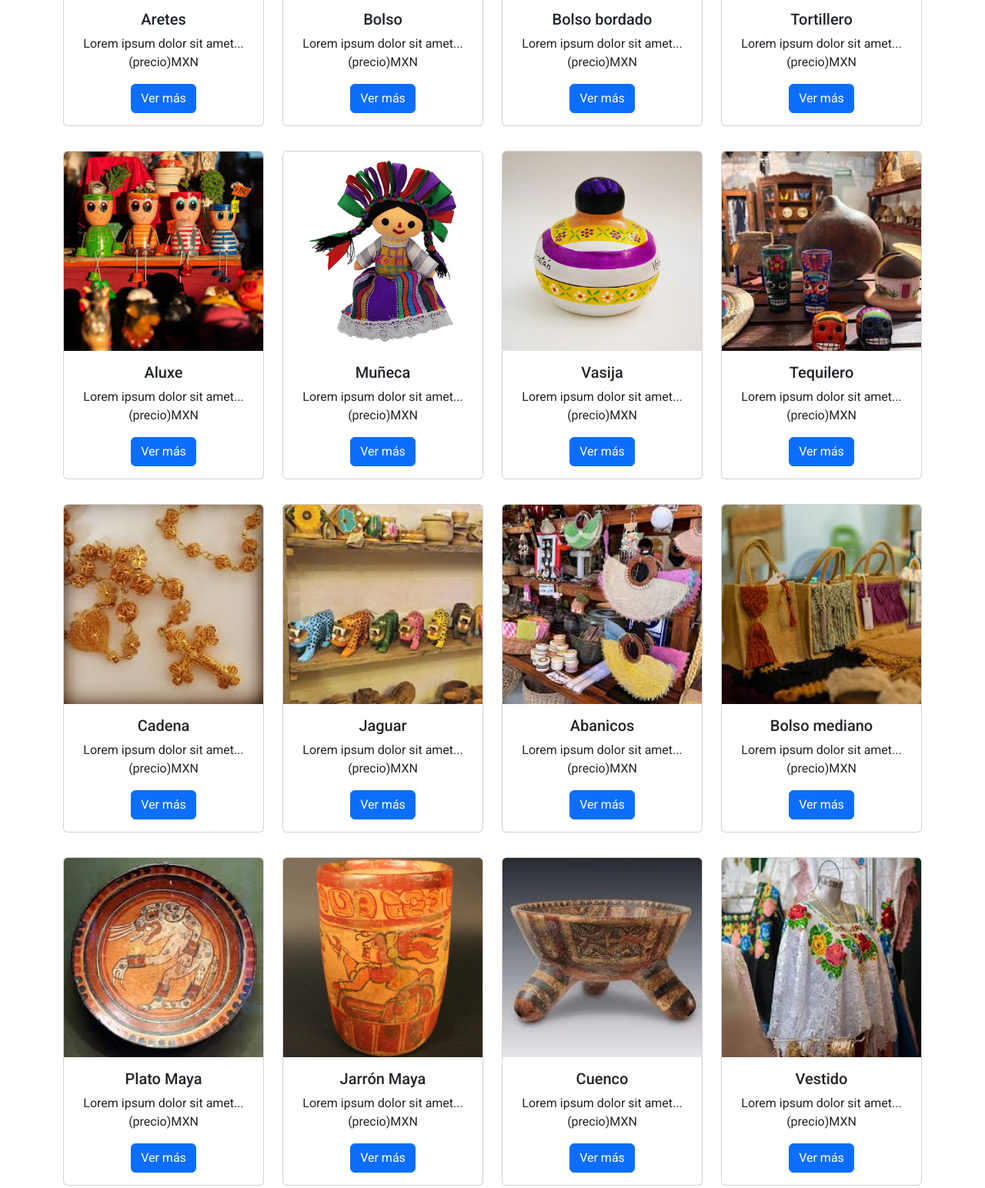
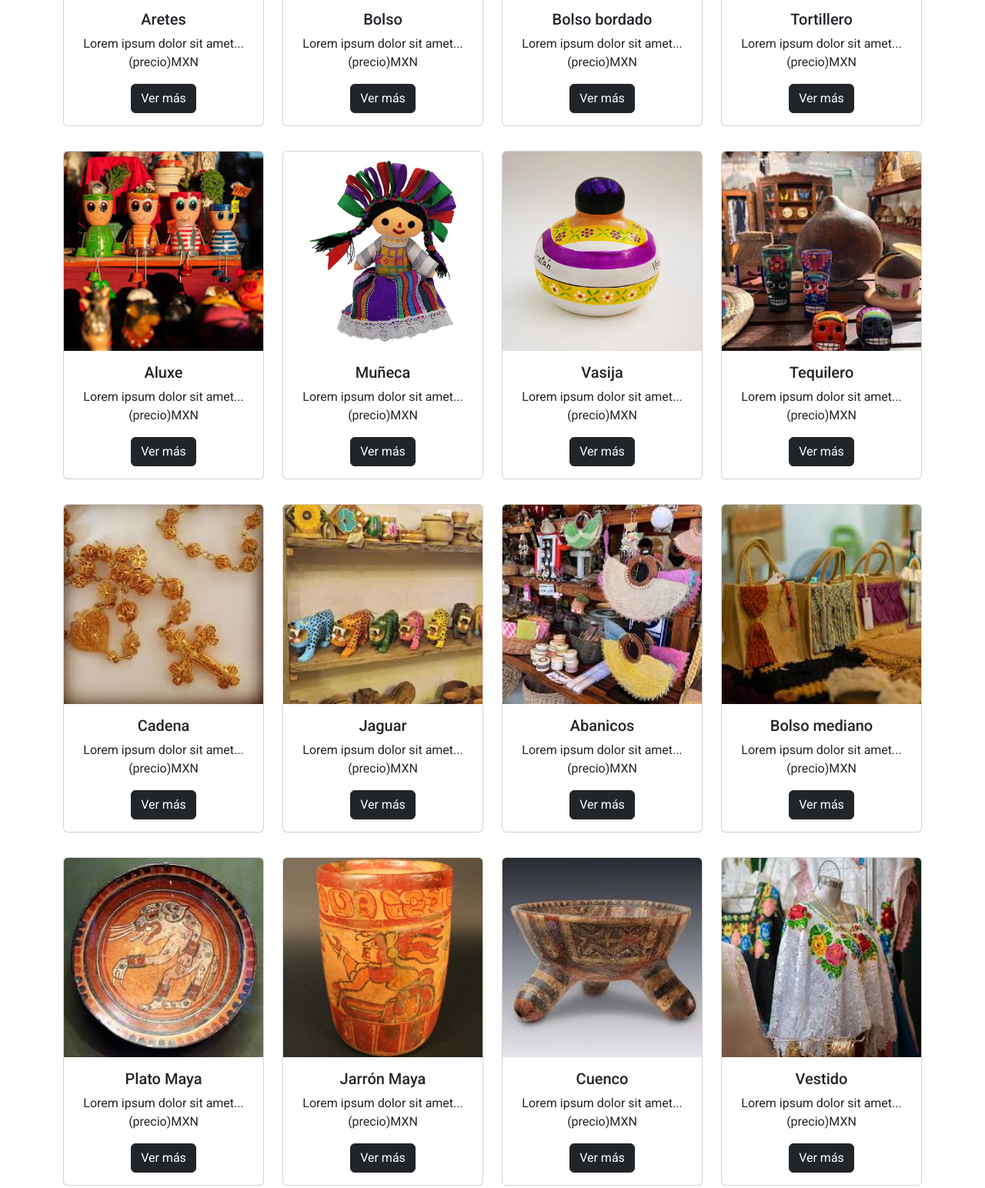
Before and after one commit to PaoloDuenas/Parcial1-PaoloDuenas, a plain HTML site: page pages/shop.html in a window 1280 px wide. Shown: the part 721-2265 px from the top of the page at 77% size. Drawn offline with nearby package versions, Linux system fonts and the light colour scheme; a web font is replaced by a local one.

Commit message:
Quick fixes

```diff
--- a/pages/shop.html
+++ b/pages/shop.html
@@ -81,7 +81,7 @@
                     <div class="card-body text-center">
                         <h5 class="card-title">Aretes</h5>
                         <p class="card-text">Lorem ipsum dolor sit amet... (precio)MXN</p>
-                        <a href="#" class="btn btn-primary">Ver más</a>
+                        <a href="#" class="btn btn-dark">Ver más</a>
                     </div>
                 </div>
             </div>
@@ -92,7 +92,7 @@
                     <div class="card-body text-center">
                         <h5 class="card-title">Bolso</h5>
                         <p class="card-text">Lorem ipsum dolor sit amet... (precio)MXN</p>
-                        <a href="#" class="btn btn-primary">Ver más</a>
+                        <a href="#" class="btn btn-dark">Ver más</a>
                     </div>
                 </div>
             </div>
@@ -103,7 +103,7 @@
                     <div class="card-body text-center">
                         <h5 class="card-title">Bolso bordado</h5>
                         <p class="card-text">Lorem ipsum dolor sit amet... (precio)MXN</p>
-                        <a href="#" class="btn btn-primary">Ver más</a>
+                        <a href="#" class="btn btn-dark">Ver más</a>
                     </div>
                 </div>
             </div>
@@ -114,7 +114,7 @@
                     <div class="card-body text-center">
                         <h5 class="card-title">Tortillero</h5>
                         <p class="card-text">Lorem ipsum dolor sit amet... (precio)MXN</p>
-                        <a href="#" class="btn btn-primary">Ver más</a>
+                        <a href="#" class="btn btn-dark">Ver más</a>
                     </div>
                 </div>
             </div>
@@ -126,7 +126,7 @@
                     <div class="card-body text-center">
                         <h5 class="card-title">Aluxe</h5>
                         <p class="card-text">Lorem ipsum dolor sit amet... (precio)MXN</p>
-                        <a href="#" class="btn btn-primary">Ver más</a>
+                        <a href="#" class="btn btn-dark">Ver más</a>
                     </div>
                 </div>
             </div>
@@ -137,7 +137,7 @@
                     <div class="card-body text-center">
                         <h5 class="card-title">Muñeca</h5>
                         <p class="card-text">Lorem ipsum dolor sit amet... (precio)MXN</p>
-                        <a href="#" class="btn btn-primary">Ver más</a>
+                        <a href="#" class="btn btn-dark">Ver más</a>
                     </div>
                 </div>
             </div>
@@ -148,7 +148,7 @@
                     <div class="card-body text-center">
                         <h5 class="card-title">Vasija</h5>
                         <p class="card-text">Lorem ipsum dolor sit amet... (precio)MXN</p>
-                        <a href="#" class="btn btn-primary">Ver más</a>
+                        <a href="#" class="btn btn-dark">Ver más</a>
                     </div>
                 </div>
             </div>
@@ -159,7 +159,7 @@
                     <div class="card-body text-center">
                         <h5 class="card-title">Tequilero</h5>
                         <p class="card-text">Lorem ipsum dolor sit amet... (precio)MXN</p>
-                        <a href="#" class="btn btn-primary">Ver más</a>
+                        <a href="#" class="btn btn-dark">Ver más</a>
                     </div>
                 </div>
             </div>
@@ -171,7 +171,7 @@
                     <div class="card-body text-center">
                         <h5 class="card-title">Cadena</h5>
                         <p class="card-text">Lorem ipsum dolor sit amet... (precio)MXN</p>
-                        <a href="#" class="btn btn-primary">Ver más</a>
+                        <a href="#" class="btn btn-dark">Ver más</a>
                     </div>
                 </div>
             </div>
@@ -182,7 +182,7 @@
                     <div class="card-body text-center">
                         <h5 class="card-title">Jaguar</h5>
                         <p class="card-text">Lorem ipsum dolor sit amet... (precio)MXN</p>
-                        <a href="#" class="btn btn-primary">Ver más</a>
+                        <a href="#" class="btn btn-dark">Ver más</a>
                     </div>
                 </div>
             </div>
@@ -193,7 +193,7 @@
                     <div class="card-body text-center">
                         <h5 class="card-title">Abanicos</h5>
                         <p class="card-text">Lorem ipsum dolor sit amet... (precio)MXN</p>
-                        <a href="#" class="btn btn-primary">Ver más</a>
+                        <a href="#" class="btn btn-dark">Ver más</a>
                     </div>
                 </div>
             </div>
@@ -204,7 +204,7 @@
                     <div class="card-body text-center">
                         <h5 class="card-title">Bolso mediano</h5>
                         <p class="card-text">Lorem ipsum dolor sit amet... (precio)MXN</p>
-                        <a href="#" class="btn btn-primary">Ver más</a>
+                        <a href="#" class="btn btn-dark">Ver más</a>
                     </div>
                 </div>
             </div>
@@ -216,7 +216,7 @@
                     <div class="card-body text-center">
                         <h5 class="card-title">Plato Maya</h5>
                         <p class="card-text">Lorem ipsum dolor sit amet... (precio)MXN</p>
-                        <a href="#" class="btn btn-primary">Ver más</a>
+                        <a href="#" class="btn btn-dark">Ver más</a>
                     </div>
                 </div>
             </div>
@@ -227,7 +227,7 @@
                     <div class="card-body text-center">
                         <h5 class="card-title">Jarrón Maya</h5>
                         <p class="card-text">Lorem ipsum dolor sit amet... (precio)MXN</p>
-                        <a href="#" class="btn btn-primary">Ver más</a>
+                        <a href="#" class="btn btn-dark">Ver más</a>
                     </div>
                 </div>
             </div>
@@ -238,7 +238,7 @@
                     <div class="card-body text-center">
                         <h5 class="card-title">Cuenco</h5>
                         <p class="card-text">Lorem ipsum dolor sit amet... (precio)MXN</p>
-                        <a href="#" class="btn btn-primary">Ver más</a>
+                        <a href="#" class="btn btn-dark">Ver más</a>
                     </div>
                 </div>
             </div>
@@ -249,7 +249,7 @@
                     <div class="card-body text-center">
                         <h5 class="card-title">Vestido</h5>
                         <p class="card-text">Lorem ipsum dolor sit amet... (precio)MXN</p>
-                        <a href="#" class="btn btn-primary">Ver más</a>
+                        <a href="#" class="btn btn-dark">Ver más</a>
                     </div>
                 </div>
             </div>
```
Also changed, not shown: pages/about.html (+2 -2 lines), pages/contact.html (+3 -4 lines).
